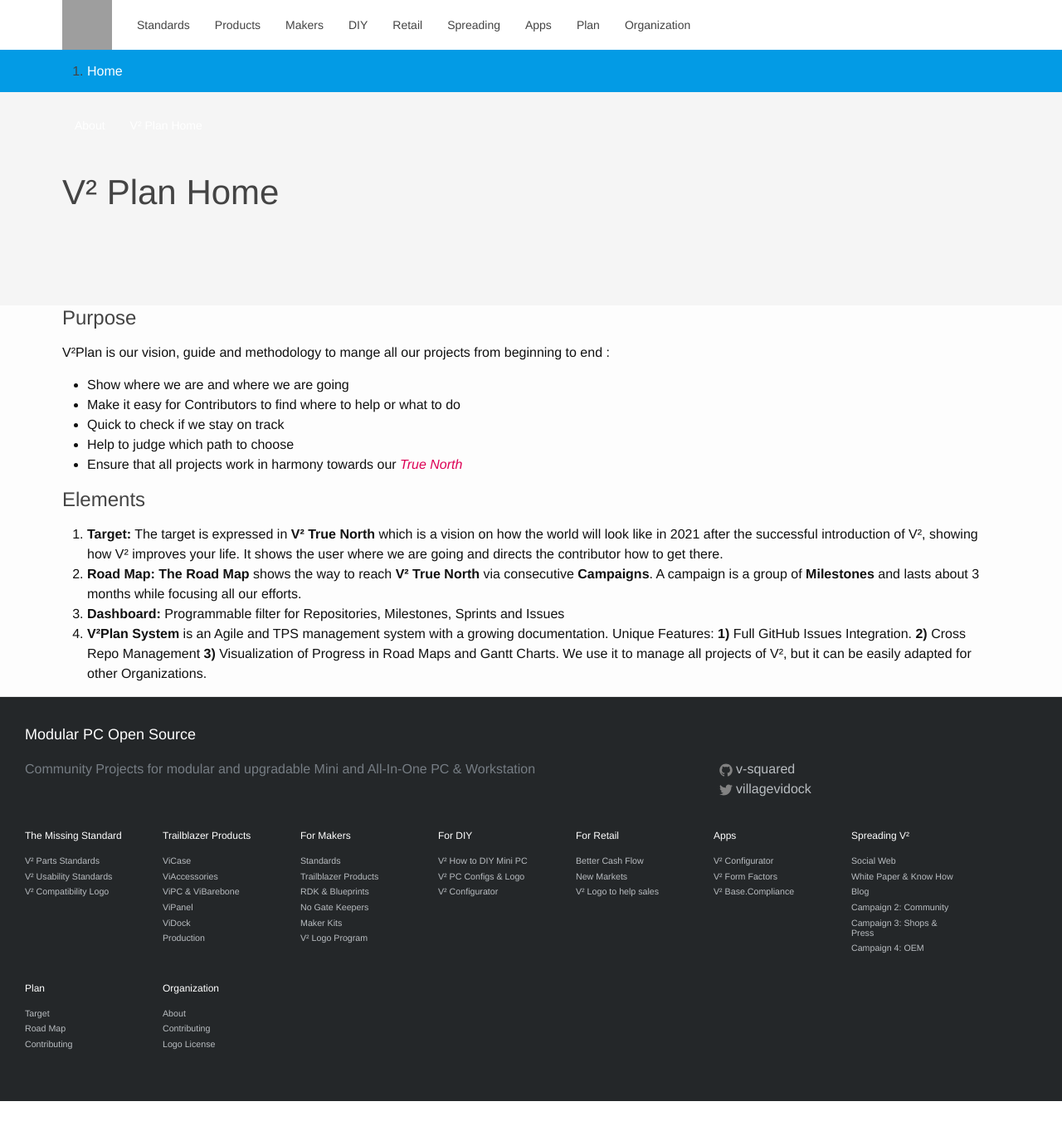
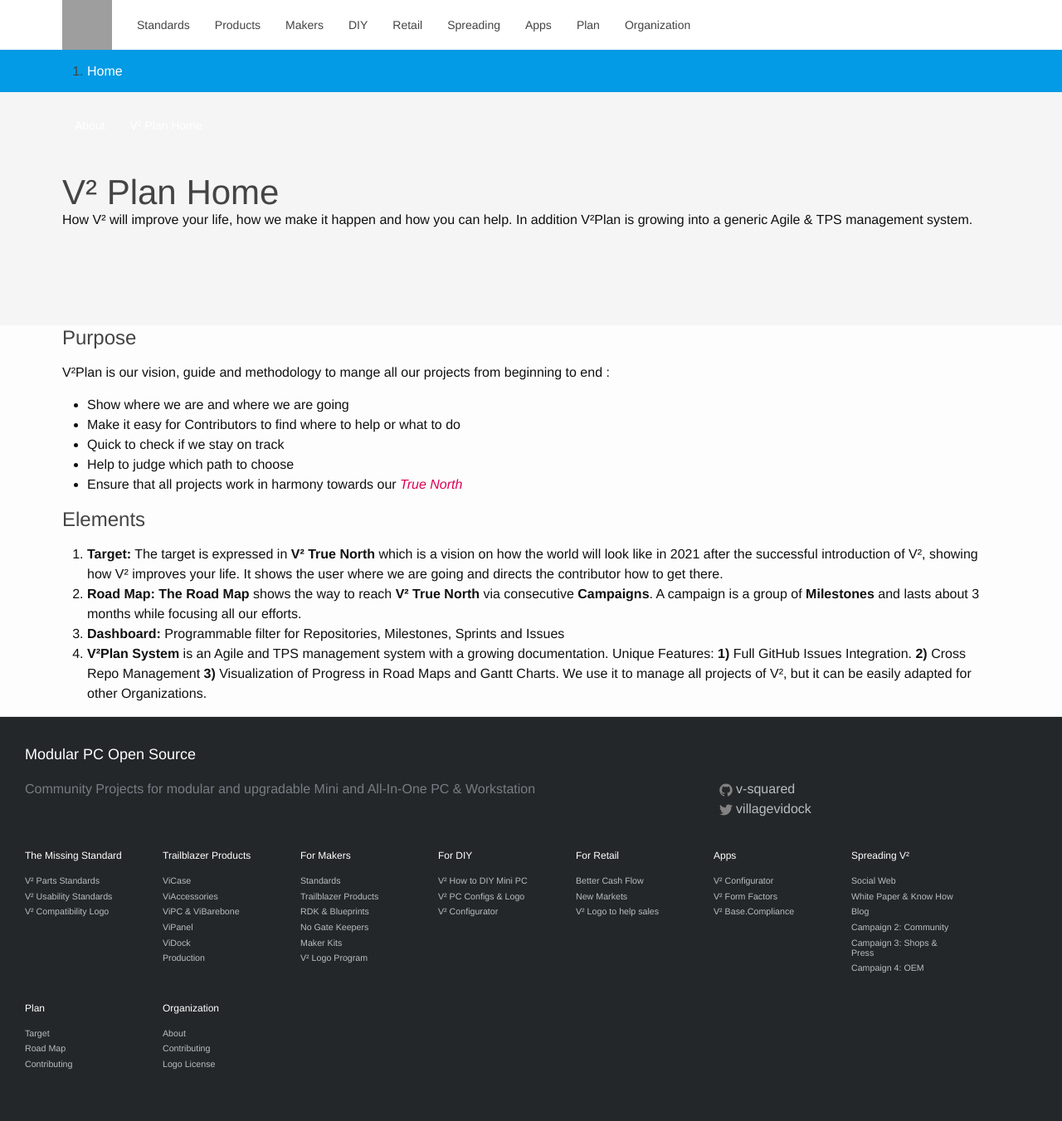
Before and after one commit to V-Squared/v2-Plan, a Jekyll site: the page built from index.md, in a window 1280 px wide. Shown: the whole page at 83% size. Built offline with Jekyll 4.4.1, drawn with Linux system fonts in a browser that asks for light colours; nearby versions of some CDN libraries; before the commit the page ends 1327 px from its top, so only the background shows below that; grey boxes are pictures that could not be loaded.

Commit message:
Add Description

```diff
--- a/index.md
+++ b/index.md
@@ -1,6 +1,7 @@
 ---
 layout: default
 title: V² Plan Home
+description: How V² will improve your life, how we make it happen and how you can help. In addition V²Plan is growing into a generic Agile & TPS management system.
 ---
 
 ## Purpose <a name="purpose"></a>
```
